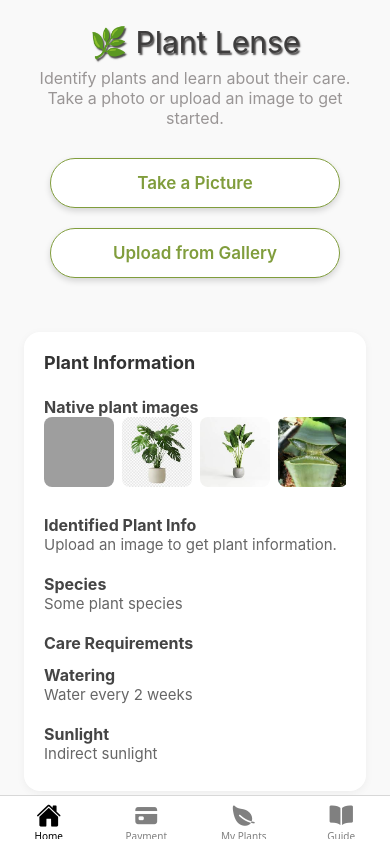
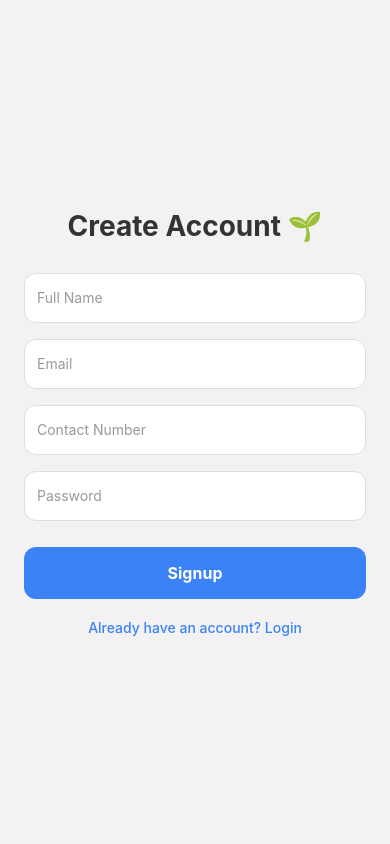
Before and after one commit to ash180403/Native, a React Native app: screen /Signup in a window 390 px wide. Built offline with nearby package versions, Linux system fonts and the light colour scheme; grey boxes are pictures that could not be loaded; what @stripe/stripe-react-native would draw is missing.

Commit message:
Login setup

```diff
--- a/App.tsx
+++ b/App.tsx
@@ -1,66 +1,21 @@
-import React from 'react';
+import React, { useState } from 'react';
 import { NavigationContainer } from '@react-navigation/native';
-import { createBottomTabNavigator } from '@react-navigation/bottom-tabs';
-import HomeScreen from './screens/HomeScreen';
-import PaymentScreen from './screens/Payment'; // Ensure this path is correct
-import MyPlants from './screens/MyPlants';
-import GuideScreen from './screens/GuideScreen';
-import { Ionicons } from '@expo/vector-icons';
 import { Provider } from 'react-redux';
-import { store } from './store/index';
+import { store } from './store';
 import { StripeProvider } from '@stripe/stripe-react-native';
-
-const Tab = createBottomTabNavigator();
+import AuthStack from './navigation/AuthStack';
+import MainTabs from './navigation/MainTabs';
 
 export default function App() {
-  // It's crucial to load your publishable key.
-  // For simplicity, I'm hardcoding it here for demonstration.
-  // In a real app, you might fetch this from an environment variable or a config file.
-  // Make sure this matches process.env.STRIPE_PUBLISHABLE_KEY on your backend.
-  const STRIPE_PUBLISHABLE_KEY = "pk_test_********************"; // REPLACE WITH YOUR ACTUAL PUBLISHABLE KEY
+  const [isLoggedIn, setIsLoggedIn] = useState(false); // Replace with actual auth logic
 
   return (
     <Provider store={store}>
-      <StripeProvider
-        publishableKey="pk_test_51RWvlgCtoFQ1cnwJR1zrzxsiZejqI0e9giqCjRuGOaMtvMi1QICUkYKh3l46x1u4A3DdAy6c5W2rXXigl8N8yYaT00n4sRp4O6"
-        // urlScheme="your-app-url-scheme" // required for 3D Secure and other flows
-        // merchantIdentifier="merchant.com.your-app-name" // required for Apple Pay
-      >
+      <StripeProvider publishableKey="pk_test_51RWvlgCtoFQ1cnwJR1zrzxsiZejqI0e9giqCjRuGOaMtvMi1QICUkYKh3l46x1u4A3DdAy6c5W2rXXigl8N8yYaT00n4sRp4O6">
         <NavigationContainer>
-          <Tab.Navigator
-            screenOptions={({ route }) => ({
-              tabBarIcon: ({ color, size }) => {
-                let iconName: string;
-
-                switch (route.name) {
-                  case 'Home':
-                    iconName = 'home';
-                    break;
-                  case 'Payment':
-                    iconName = 'card';
-                    break;
-                  case 'My Plants':
-                    iconName = 'leaf';
-                    break;
-                  case 'Guide':
-                    iconName = 'book';
-                    break;
-                  default:
-                    iconName = 'ellipse';
-                }
-
-                return <Ionicons name={iconName as any} size={size} color={color} />;
-              },
-              tabBarActiveTintColor: 'black',
-              tabBarInactiveTintColor: 'gray',
-              headerShown: false,
-            })}
-          >
-            <Tab.Screen name="Home" component={HomeScreen} />
-            <Tab.Screen name="Payment" component={PaymentScreen} />
-            <Tab.Screen name="My Plants" component={MyPlants} />
-            <Tab.Screen name="Guide" component={GuideScreen} />
-          </Tab.Navigator>
+          {/* <MainTabs /> */}
+          {/* Uncomment the line below to switch between AuthStack and MainTabs based on isLoggedIn */}
+           {isLoggedIn ? <MainTabs /> : <AuthStack />}
         </NavigationContainer>
       </StripeProvider>
     </Provider>
--- /dev/null
+++ b/navigation/AuthStack.tsx
@@ -0,0 +1,15 @@
+import React from 'react';
+import { createNativeStackNavigator } from '@react-navigation/native-stack';
+import LoginScreen from '../screens/LoginScreen';
+import SignupScreen from '../screens/SignupScreen';
+
+const Stack = createNativeStackNavigator();
+
+export default function AuthStack() {
+  return (
+    <Stack.Navigator screenOptions={{ headerShown: false }}>
+      <Stack.Screen name="Login" component={LoginScreen} />
+      <Stack.Screen name="Signup" component={SignupScreen} />
+    </Stack.Navigator>
+  );
+}
--- /dev/null
+++ b/navigation/MainTabs.tsx
@@ -0,0 +1,48 @@
+import React from 'react';
+import { createBottomTabNavigator } from '@react-navigation/bottom-tabs';
+import { Ionicons } from '@expo/vector-icons';
+import HomeScreen from '../screens/HomeScreen';
+import PaymentScreen from '../screens/Payment';
+import MyPlants from '../screens/MyPlants';
+import GuideScreen from '../screens/GuideScreen';
+
+const Tab = createBottomTabNavigator();
+
+export default function MainTabs() {
+  return (
+    <Tab.Navigator
+      screenOptions={({ route }) => ({
+        tabBarIcon: ({ color, size }) => {
+          let iconName: string;
+
+          switch (route.name) {
+            case 'Home':
+              iconName = 'home';
+              break;
+            case 'Payment':
+              iconName = 'card';
+              break;
+            case 'My Plants':
+              iconName = 'leaf';
+              break;
+            case 'Guide':
+              iconName = 'book';
+              break;
+            default:
+              iconName = 'ellipse';
+          }
+
+          return <Ionicons name={iconName as any} size={size} color={color} />;
+        },
+        tabBarActiveTintColor: 'black',
+        tabBarInactiveTintColor: 'gray',
+        headerShown: false,
+      })}
+    >
+      <Tab.Screen name="Home" component={HomeScreen} />
+      <Tab.Screen name="Payment" component={PaymentScreen} />
+      <Tab.Screen name="My Plants" component={MyPlants} />
+      <Tab.Screen name="Guide" component={GuideScreen} />
+    </Tab.Navigator>
+  );
+}
--- a/package.json
+++ b/package.json
@@ -11,7 +11,9 @@
   "dependencies": {
     "@react-navigation/bottom-tabs": "^7.3.13",
     "@react-navigation/native": "^7.1.9",
+    "@react-navigation/native-stack": "^7.3.23",
     "@reduxjs/toolkit": "^2.8.2",
+    "@stripe/stripe-react-native": "^0.50.1",
     "expo": "~53.0.9",
     "expo-camera": "~16.1.6",
     "expo-image-picker": "~16.1.4",
--- /dev/null
+++ b/screens/LoginScreen.tsx
@@ -0,0 +1,95 @@
+import React, { useState } from 'react';
+import { View, Text, TextInput, TouchableOpacity, StyleSheet, Alert } from 'react-native';
+import { useNavigation } from '@react-navigation/native';
+
+export default function LoginScreen() {
+  const navigation = useNavigation<any>();
+  const [email, setEmail] = useState('');
+  const [password, setPassword] = useState('');
+
+  const handleLogin = () => {
+    if (email === 'demo@example.com' && password === '123456') {
+      navigation.reset({
+        index: 0,
+        routes: [{ name: 'Main' }], // We'll set this name in App.tsx as a stack route
+      });
+    } else {
+      Alert.alert('Invalid Credentials', 'Email or password is incorrect.');
+    }
+  };
+
+  return (
+    <View style={styles.container}>
+      <Text style={styles.title}>Welcome Back 👋</Text>
+
+      <TextInput
+        style={styles.input}
+        placeholder="Email"
+        placeholderTextColor="#999"
+        value={email}
+        onChangeText={setEmail}
+        autoCapitalize="none"
+      />
+
+      <TextInput
+        style={styles.input}
+        placeholder="Password"
+        placeholderTextColor="#999"
+        secureTextEntry
+        value={password}
+        onChangeText={setPassword}
+      />
+
+      <TouchableOpacity style={styles.button} onPress={handleLogin}>
+        <Text style={styles.buttonText}>Login</Text>
+      </TouchableOpacity>
+
+      <TouchableOpacity onPress={() => navigation.navigate('Signup')}>
+        <Text style={styles.link}>Don't have an account? Signup</Text>
+      </TouchableOpacity>
+    </View>
+  );
+}
+
+const styles = StyleSheet.create({
+  container: {
+    flex: 1,
+    padding: 24,
+    justifyContent: 'center',
+    backgroundColor: '#f2f2f2',
+  },
+  title: {
+    fontSize: 28,
+    fontWeight: 'bold',
+    marginBottom: 30,
+    textAlign: 'center',
+    color: '#333',
+  },
+  input: {
+    height: 50,
+    borderColor: '#ddd',
+    borderWidth: 1,
+    marginBottom: 16,
+    borderRadius: 12,
+    paddingHorizontal: 12,
+    backgroundColor: '#fff',
+  },
+  button: {
+    backgroundColor: '#4CAF50',
+    padding: 16,
+    borderRadius: 12,
+    alignItems: 'center',
+    marginTop: 10,
+  },
+  buttonText: {
+    color: '#fff',
+    fontWeight: '700',
+    fontSize: 16,
+  },
+  link: {
+    color: '#4CAF50',
+    textAlign: 'center',
+    marginTop: 20,
+    fontWeight: '500',
+  },
+});
--- /dev/null
+++ b/screens/SignupScreen.tsx
@@ -0,0 +1,113 @@
+import React, { useState } from 'react';
+import { View, Text, TextInput, TouchableOpacity, StyleSheet, Alert } from 'react-native';
+import { useNavigation } from '@react-navigation/native';
+
+export default function SignupScreen() {
+  const navigation = useNavigation<any>();
+  const [fullName, setFullName] = useState('');
+  const [email, setEmail] = useState('');
+  const [contact, setContact] = useState('');
+  const [password, setPassword] = useState('');
+
+  const handleSignup = () => {
+    if (fullName && email && contact && password) {
+      Alert.alert('Account Created', 'You can now login!');
+      navigation.navigate('Login');
+    } else {
+      Alert.alert('Error', 'Please fill all fields.');
+    }
+  };
+
+  return (
+    <View style={styles.container}>
+      <Text style={styles.title}>Create Account 🌱</Text>
+
+      <TextInput
+        style={styles.input}
+        placeholder="Full Name"
+        placeholderTextColor="#999"
+        value={fullName}
+        onChangeText={setFullName}
+      />
+
+      <TextInput
+        style={styles.input}
+        placeholder="Email"
+        placeholderTextColor="#999"
+        value={email}
+        onChangeText={setEmail}
+        autoCapitalize="none"
+        keyboardType="email-address"
+      />
+
+      <TextInput
+        style={styles.input}
+        placeholder="Contact Number"
+        placeholderTextColor="#999"
+        value={contact}
+        onChangeText={setContact}
+        keyboardType="phone-pad"
+      />
+
+      <TextInput
+        style={styles.input}
+        placeholder="Password"
+        placeholderTextColor="#999"
+        secureTextEntry
+        value={password}
+        onChangeText={setPassword}
+      />
+
+      <TouchableOpacity style={styles.button} onPress={handleSignup}>
+        <Text style={styles.buttonText}>Signup</Text>
+      </TouchableOpacity>
+
+      <TouchableOpacity onPress={() => navigation.goBack()}>
+        <Text style={styles.link}>Already have an account? Login</Text>
+      </TouchableOpacity>
+    </View>
+  );
+}
+
+const styles = StyleSheet.create({
+  container: {
+    flex: 1,
+    padding: 24,
+    justifyContent: 'center',
+    backgroundColor: '#f2f2f2',
+  },
+  title: {
+    fontSize: 28,
+    fontWeight: 'bold',
+    marginBottom: 30,
+    textAlign: 'center',
+    color: '#333',
+  },
+  input: {
+    height: 50,
+    borderColor: '#ddd',
+    borderWidth: 1,
+    marginBottom: 16,
+    borderRadius: 12,
+    paddingHorizontal: 12,
+    backgroundColor: '#fff',
+  },
+  button: {
+    backgroundColor: '#3B82F6',
+    padding: 16,
+    borderRadius: 12,
+    alignItems: 'center',
+    marginTop: 10,
+  },
+  buttonText: {
+    color: '#fff',
+    fontWeight: '700',
+    fontSize: 16,
+  },
+  link: {
+    color: '#3B82F6',
+    textAlign: 'center',
+    marginTop: 20,
+    fontWeight: '500',
+  },
+});
```
Also changed, not shown: 2 other files (tests, documents, lock files or other folders).
